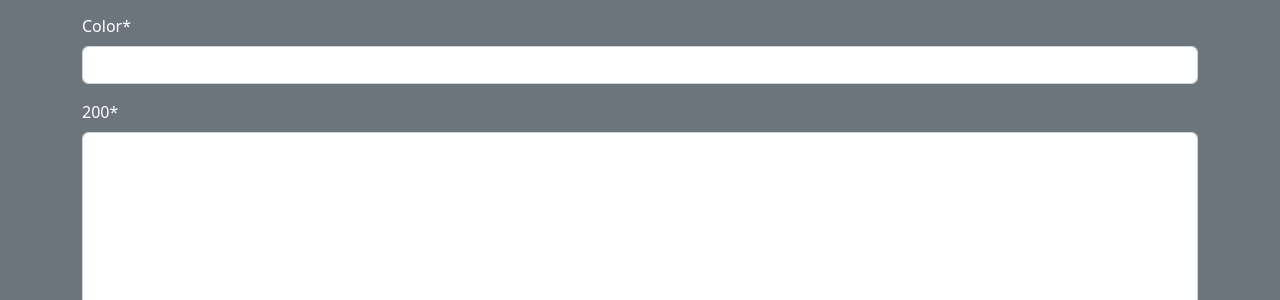
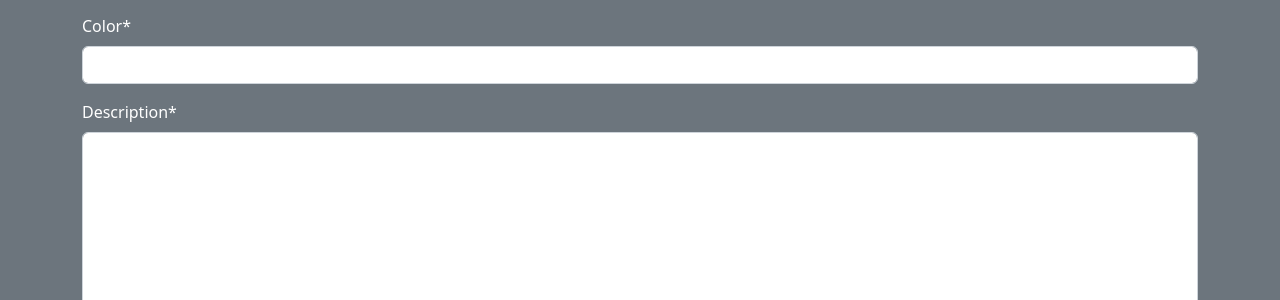
Before and after one commit to kowabunga/finch_collector, a Django app: page /finchs/create/ in a window 1280 px wide. Shown: the part 184-484 px from the top of the page. Run offline with Django 4.2, Linux system fonts and the light colour scheme; data that the repository does not hold is empty; some libraries are stand-ins or nearby versions.

Commit message:
fix text label

```diff
--- a/main_app/templates/main_app/finch_form.html
+++ b/main_app/templates/main_app/finch_form.html
@@ -18,5 +18,8 @@ to display the form -->
   </table>
   <button type="submit" class="btn btn-dark">Create Finch</button>
 </form>
-
+<script>
+  let textarea = document.querySelector('textarea');
+  textarea.previousElementSibling.textContent = 'Description*'
+</script>
 {% endblock body %}
--- a/main_app/templates/main_app/toy_form.html
+++ b/main_app/templates/main_app/toy_form.html
@@ -14,4 +14,6 @@
   {{ form|crispy }}
   <button type="submit" class="btn btn-dark">Submit Changes</button>
 </form>
+
+
 {% endblock body %}
```
